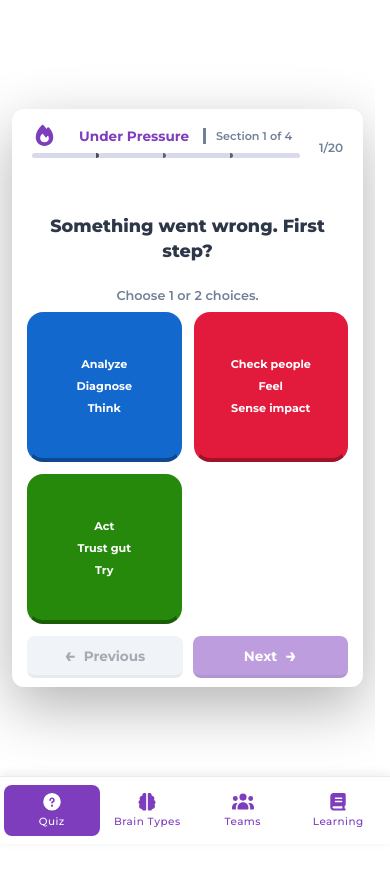
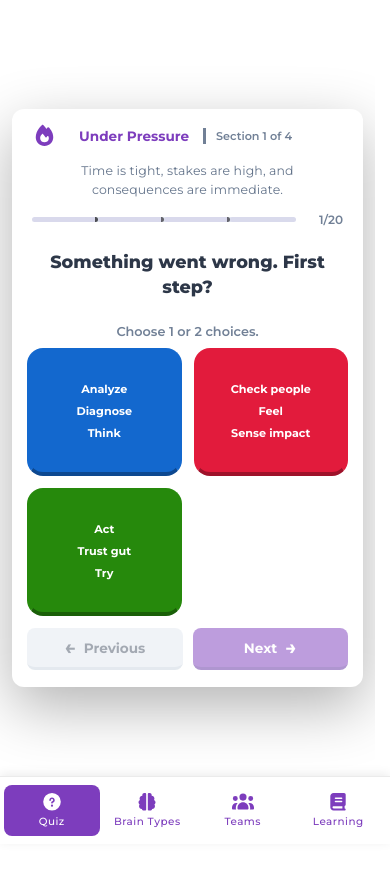
Before and after one commit to Jodistroyer/HHG-team-quiz-1, a React (Vite) app: page / in a window 390 px wide. Shown: the top 874 px of the page. Built offline with nearby package versions, Linux system fonts and the light colour scheme.

Commit message:
Add more section context to quiz

```diff
--- a/src/components/Quiz/Quiz.css
+++ b/src/components/Quiz/Quiz.css
@@ -25,6 +25,18 @@
   height: 588px;
   min-height: 588px;
   overflow: hidden;
+}
+
+/* Quiz (PC): extra room below options / navigation */
+@media (min-width: 769px) {
+  .quiz-page .container {
+    height: 632px;
+    min-height: 632px;
+  }
+
+  .quiz-page .question-container {
+    padding-bottom: 44px;
+  }
 }
 
 @keyframes fadeIn {
@@ -73,7 +85,27 @@
   flex: 1;
   display: flex;
   flex-direction: column;
-  gap: 8px;
+  gap: 14px;
+  min-width: 0;
+}
+
+.progress-bar-heading {
+  display: flex;
+  flex-direction: column;
+  gap: 0.625rem;
+  width: 100%;
+}
+
+.progress-bar-section-context {
+  margin: 0;
+  padding: 0 0 0 2px;
+  font-family: 'Montserrat', sans-serif;
+  font-size: 0.9375rem;
+  font-weight: 400;
+  line-height: 1.55;
+  color: #64748b;
+  letter-spacing: 0.01em;
+  max-width: 42rem;
 }
 
 .progress-bar-titles {
@@ -83,6 +115,8 @@
   align-items: center;
   justify-content: flex-start;
   gap: 10px;
+  flex-wrap: wrap;
+  row-gap: 6px;
 }
 
 .progress-bar-title-icon {
@@ -131,9 +165,18 @@
   flex-shrink: 0;
 }
 
+.progress-bar-track-row {
+  display: flex;
+  align-items: center;
+  gap: 12px;
+  width: 100%;
+  min-width: 0;
+}
+
 .progress-bar {
   position: relative;
-  width: 100%;
+  flex: 1;
+  min-width: 0;
   height: 8px;
   background: #e2e8f0;
   border-radius: 4px;
@@ -147,8 +190,10 @@
   color: #718096;
   white-space: nowrap;
   min-width: 45px;
+  flex-shrink: 0;
   text-align: right;
-  padding-top: 20px;
+  line-height: 1;
+  align-self: center;
 }
 
 .progress-bar-overall-fill {
@@ -581,9 +626,9 @@
     max-width: 100%;
     min-width: unset;
     grid-template-columns: minmax(0, 1fr) minmax(0, 1fr);
-    grid-template-rows: 175px 175px;
-    min-height: 365px;
-    height: 365px;
+    grid-template-rows: 148px 148px;
+    min-height: 311px;
+    height: 311px;
   }
 
   .title {
@@ -591,7 +636,7 @@
   }
 
   .progress-bar-container {
-    margin-bottom: 20px;
+    margin-bottom: 12px;
     padding: 0 5px;
     gap: 10px;
     max-width: 100%;
@@ -609,7 +654,30 @@
   }
 
   .progress-bar-wrapper {
-    gap: 6px;
+    gap: 10px;
+  }
+
+  .progress-bar-heading {
+    gap: 0.5rem;
+  }
+
+  .progress-bar-section-context {
+    font-size: 0.875rem;
+    line-height: 1.5;
+    max-width: 100%;
+    width: 100%;
+    text-align: center;
+    box-sizing: border-box;
+    /* Fixed block so section copy length changes don’t move content below */
+    height: 4em;
+    min-height: 4em;
+    padding: 0 8px;
+    display: flex;
+    flex-direction: column;
+    justify-content: center;
+    align-items: stretch;
+    overflow: hidden;
+    flex-shrink: 0;
   }
 
   .progress-bar-titles {
@@ -632,11 +700,11 @@
   .progress-bar-counter {
     font-size: 0.8rem;
     min-width: 40px;
-    padding-top: 18px;
   }
 
   .question-text {
     font-size: 1.2rem;
+    margin-top: 18px;
     margin-bottom: 16px;
     max-width: 100%;
     height: 4.2em;
@@ -654,14 +722,14 @@
   }
 
   .grid-option {
-    padding: 25px;
+    padding: 20px;
     min-height: 0;
   }
 
   .option-text {
     font-size: 1.1rem;
     gap: 5px;
-    max-height: 6.5em;
+    max-height: 5.5em;
   }
 
   .navigation {
@@ -696,12 +764,33 @@
   }
 
   .progress-bar-container {
-    margin-bottom: 15px;
+    margin-bottom: 10px;
     gap: 8px;
   }
 
   .progress-bar-wrapper {
-    gap: 5px;
+    gap: 8px;
+  }
+
+  .progress-bar-heading {
+    gap: 0.5rem;
+  }
+
+  .progress-bar-section-context {
+    font-size: 0.8125rem;
+    line-height: 1.5;
+    text-align: center;
+    box-sizing: border-box;
+    width: 100%;
+    height: 4em;
+    min-height: 4em;
+    padding: 0 8px;
+    display: flex;
+    flex-direction: column;
+    justify-content: center;
+    align-items: stretch;
+    overflow: hidden;
+    flex-shrink: 0;
   }
 
   .progress-bar-titles {
@@ -724,11 +813,11 @@
   .progress-bar-counter {
     font-size: 0.75rem;
     min-width: 35px;
-    padding-top: 16px;
   }
 
   .question-text {
     font-size: 1.1rem;
+    margin-top: 12px;
     margin-bottom: 11px;
     max-width: 100%;
     height: 4.2em;
@@ -744,20 +833,20 @@
   .options-grid {
     gap: 12px;
     grid-template-columns: minmax(0, 1fr) minmax(0, 1fr);
-    grid-template-rows: 150px 150px;
-    min-height: 312px;
-    height: 312px;
+    grid-template-rows: 128px 128px;
+    min-height: 268px;
+    height: 268px;
   }
 
   .grid-option {
-    padding: 20px;
+    padding: 16px;
     min-height: 0;
   }
 
   .option-text {
     font-size: 1rem;
     gap: 4px;
-    max-height: 5.5em;
+    max-height: 4.8em;
   }
 
   .selection-marker {
@@ -800,4 +889,10 @@
   .progress-bar-section-counter {
     font-size: 0.7rem;
   }
+
+  .progress-bar-section-context {
+    font-size: 0.78rem;
+    height: 4em;
+    min-height: 4em;
+  }
 }
--- a/src/components/Quiz/Quiz.tsx
+++ b/src/components/Quiz/Quiz.tsx
@@ -10,6 +10,7 @@ import {
   type QuizAnswerType as AnswerType,
 } from './quizSections'
 import { calculateSectionScoresDetailed } from './quizScoring'
+import { SECTION_CONTEXT_BY_ID } from './sectionContext'
 
 const SECTION_ICONS: Record<number, IconDefinition> = {
   1: faFire,        // Under Pressure
@@ -331,6 +332,7 @@ function Quiz() {
           {/* Horizontal Progress Bar */}
           <div className="progress-bar-container">
             <div className="progress-bar-wrapper">
+              <div className="progress-bar-heading">
                 {/* Section title + section counter (both on the left, next to each other) */}
                 <div className="progress-bar-titles">
                   {questionSection && (
@@ -350,13 +352,18 @@ function Quiz() {
                     </>
                   )}
                 </div>
+                {questionSection && SECTION_CONTEXT_BY_ID[questionSection.id] && (
+                  <p className="progress-bar-section-context">{SECTION_CONTEXT_BY_ID[questionSection.id]}</p>
+                )}
+              </div>
 
+              <div className="progress-bar-track-row">
                 <div className="progress-bar">
                   {/* Overall progress fill */}
                   <div
                     className="progress-bar-overall-fill"
                     style={{
-                    width: `${overallProgress}%`
+                      width: `${overallProgress}%`,
                     }}
                   />
 
@@ -374,7 +381,7 @@ function Quiz() {
                         style={{
                           left: `${sectionStart}%`,
                           width: `${sectionWidth}%`,
-                        backgroundColor: `${sectionColor}15`
+                          backgroundColor: `${sectionColor}15`,
                         }}
                       >
                         {isCurrentSection && (
@@ -382,7 +389,7 @@ function Quiz() {
                             className="progress-segment-indicator"
                             style={{
                               width: `${sectionProgress}%`,
-                            background: sectionColor
+                              background: sectionColor,
                             }}
                           />
                         )}
@@ -390,9 +397,10 @@ function Quiz() {
                     )
                   })}
                 </div>
+                <div className="progress-bar-counter" aria-label={`Question ${currentQuestionIndex + 1} of ${totalQuestions}`}>
+                  {currentQuestionIndex + 1}/{totalQuestions}
                 </div>
-            <div className="progress-bar-counter">
-              {currentQuestionIndex + 1}/{totalQuestions}
+              </div>
             </div>
           </div>
 
--- a/src/components/Quiz/SectionResults/SectionCard.tsx
+++ b/src/components/Quiz/SectionResults/SectionCard.tsx
@@ -4,6 +4,7 @@ import { DoingWork } from './DoingWork/DoingWork'
 import { WithPeople } from './WithPeople/WithPeople'
 import { GettingBetter } from './GettingBetter/GettingBetter'
 import { SECTION_ICONS, getBrainCombination, getBrainIcons } from './utils.tsx'
+import { SECTION_CONTEXT_BY_ID } from '../sectionContext'
 import './SectionCard.css'
 
 interface Section {
@@ -20,14 +21,6 @@ interface SectionScores {
 interface SectionCardProps {
   section: Section
   scores: SectionScores
-}
-
-/** Short context line for each quiz section (title is shown separately in the header). */
-const SECTION_CONTEXT_BY_ID: Record<number, string> = {
-  1: 'Time is tight, stakes are high, and consequences are immediate.',
-  2: 'Normal execution mode. No crisis, just getting things done.',
-  3: 'Interaction, alignment, and social dynamics are central.',
-  4: 'Reflection, growth, and self-improvement over time.',
 }
 
 export const SectionCard = ({ section, scores }: SectionCardProps) => {
--- /dev/null
+++ b/src/components/Quiz/sectionContext.ts
@@ -0,0 +1,7 @@
+/** Short context line for each quiz section (title is shown separately in the header). */
+export const SECTION_CONTEXT_BY_ID: Record<number, string> = {
+  1: 'Time is tight, stakes are high, and consequences are immediate.',
+  2: 'Normal execution mode. No crisis, just getting things done.',
+  3: 'Relationships and social dynamics.',
+  4: 'Reflection, growth, and self-improvement over time.',
+}
```
Lines whose indentation alone changed are shown as unchanged.
